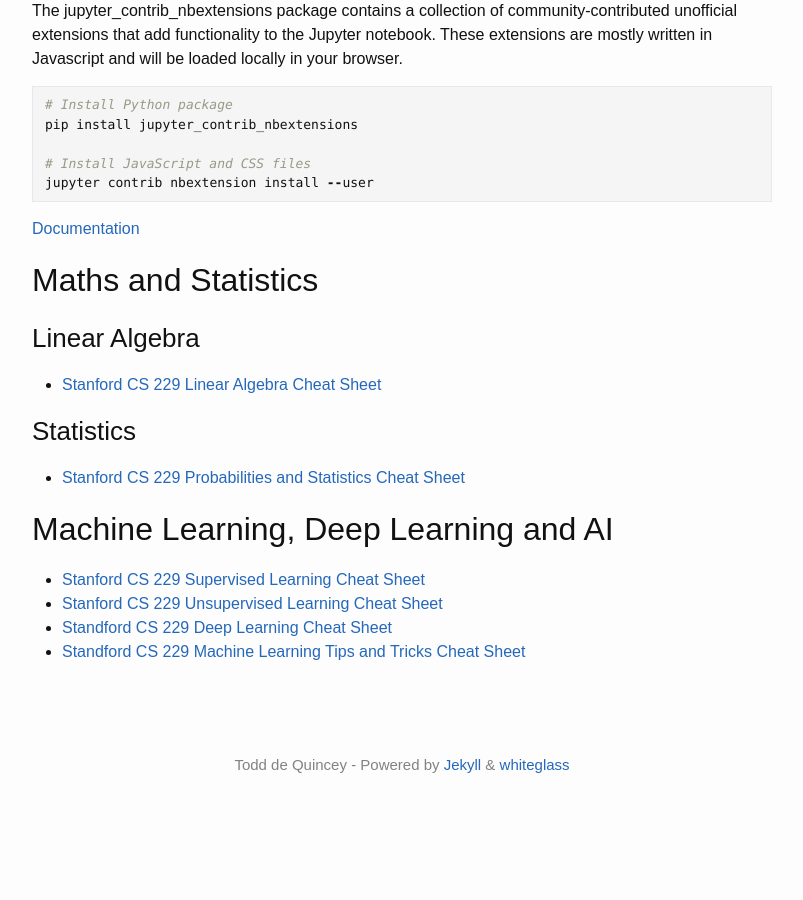
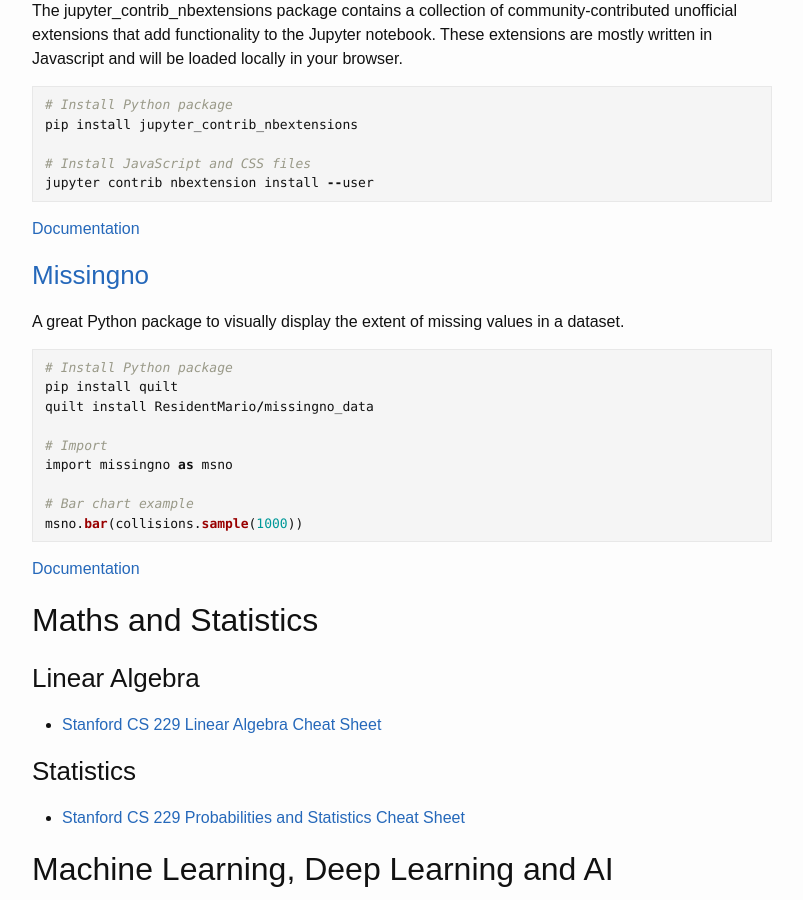
Before and after one commit to toddy86/dequincey.blog, a Jekyll site: the page built from _posts/2018-08-01-data-science-resources.md, in a window 1280 px wide and 900 px high, scrolled down 1704 px. Shown: the whole window, without its empty margins (238-1041 px from the left). Built offline with Jekyll 4.4.1, drawn with Linux system fonts in a browser that asks for light colours; before the commit the page ends 2525 px from its top, so only the background shows below that.

Commit message:
Updates to DS resource page

```diff
--- a/_posts/2018-08-01-data-science-resources.md
+++ b/_posts/2018-08-01-data-science-resources.md
@@ -82,7 +82,22 @@
 {% endhighlight %}
 <a href="https://jupyter-contrib-nbextensions.readthedocs.io/en/latest/install.html">Documentation</a>
 
+<h3><a href="https://github.com/ResidentMario/missingno">Missingno</a></h3>
+A great Python package to visually display the extent of missing values in a dataset.
 
+{% highlight python %}
+# Install Python package
+pip install quilt
+quilt install ResidentMario/missingno_data
+
+# Import
+import missingno as msno
+
+# Bar chart example
+msno.bar(collisions.sample(1000))
+
+{% endhighlight %}
+<a href="https://github.com/ResidentMario/missingno">Documentation</a>
 
 <h2 id="mathsandstatistics">Maths and Statistics</h2>
 
```
